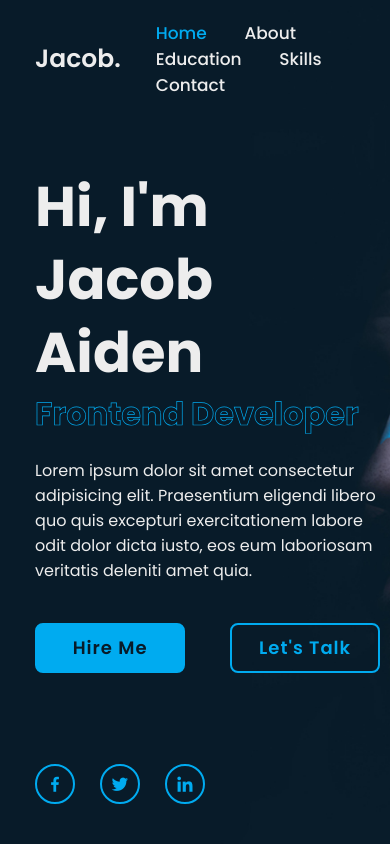
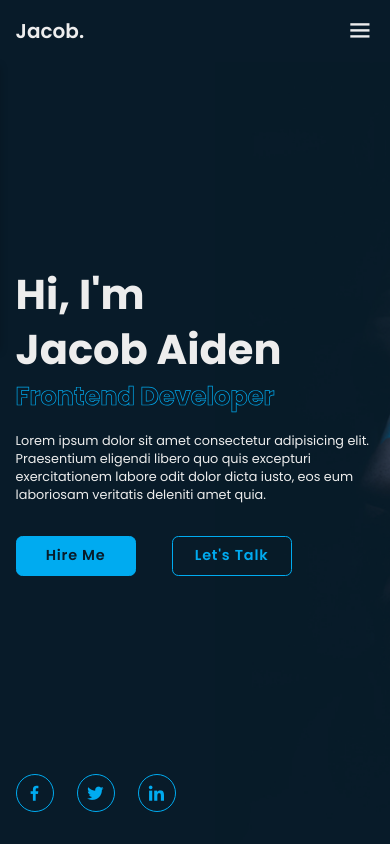
Before and after one commit to SunDevilThor/ch-Responsive-Personal-Portfolio, a plain HTML site: page index.html in a window 390 px wide. Shown: the top 844 px of the page. Drawn offline with nearby package versions, Linux system fonts and the light colour scheme.

Commit message:
Added media screen breakpoints down to 462px

```diff
--- a/css/style.css
+++ b/css/style.css
@@ -39,6 +39,11 @@ body {
     justify-content: space-between;
     align-items: center;
     z-index: 100;
+    transition: .3s;
+}
+
+.header.sticky {
+    background-color: var(--bg-color);
 }
 
 .logo {
@@ -83,6 +88,7 @@ section {
 
 .home-content {
     max-width: 60rem;
+    z-index: 99;
 }
 
 .home-content h1 {
@@ -626,3 +632,137 @@ span {
 .footer-iconTop a:hover i {
     color: var(--main-color);
 }
+
+/* BREAKPOINTS */
+
+@media (max-width: 1200px) {
+    html {
+        font-size: 55%;
+    }
+}
+
+@media (max-width: 991px) {
+    .header {
+        padding: 2rem 4%;
+    }
+
+    section {
+        padding: 10rem 4% 2rem;
+    }
+
+    .home {
+        padding: 0 4%;
+    }
+
+    .footer {
+        padding: 2rem 4%;
+    }
+}
+
+@media (max-width: 768px) {
+    .header {
+        background-color: var(--bg-color);
+    }
+
+    #menu-icon {
+        display: block;
+    }
+
+    .navbar {
+        position: absolute;
+        top: 100%;
+        left: -100%;
+        width: 100%;
+        padding: 1rem 4%;
+        background-color: var(--main-color);
+        box-shadow: 0 .5rem 1rem rgba(0, 0, 0, .2);
+        z-index: 1;
+        transition: .25s ease;
+        transition-delay: .25s;
+    }
+
+    .navbar.active {
+        left: 0;
+        transition-delay: 0s;
+    }
+
+    .navbar .active-nav {
+        position: absolute;
+        top: 0;
+        left: -100%;
+        width: 100%;
+        height: 100%;
+        background-color: var(--bg-color);
+        border-top: .1rem solid rgba(0, 0, 0, .2);
+        z-index: -1;
+        transition: .25s ease;
+        transition-delay: 0s;
+    }
+
+    .navbar.active .active-nav {
+        left: 0;
+        transition-delay: .25s;
+    }
+
+    .navbar a {
+        display: block;
+        font-size: 2rem;
+        margin: 3rem 0;
+        transform: translateX(-20rem);
+        transition: .25s ease;
+        transition-delay: 0s;
+    }
+
+    .navbar.active a {
+        transform: translateX(0);
+        transition-delay: .25s;
+    }
+
+    .home-imgHover {
+        pointer-events: none;
+        background-color: var(--bg-color);
+        opacity: .6;
+    }
+}
+
+@media (max-width: 520px) {
+    html {
+        font-size: 50%;
+    }
+
+    .home-content h1 {
+        display: flex;
+        flex-direction: column;
+    }
+
+    .home-sci {
+        width: 160px;
+    }
+
+    .home-sci a {
+        width: 38px;
+        height: 38px;
+    }
+}
+
+@media (max-width: 462px) {
+    .home-content h1 {
+        font-size: 5.2rem;
+    }
+
+    .education {
+        padding: 10rem 4% 5rem 5%;
+    }
+
+    .contact form .input-box .input-field {
+        width: 100%;
+    }
+
+    .footer {
+        flex-direction: column-reverse;
+    }
+
+    .footer p {
+        margin-top: 2rem;
+    }
+}
--- a/index.html
+++ b/index.html
@@ -28,6 +28,8 @@
             <a href="#education">Education</a>
             <a href="#skills">Skills</a>
             <a href="#contact">Contact</a>
+
+            <span class="active-nav"></span>
         </nav>
     </header>
 
@@ -213,7 +215,7 @@
 
     <!-- contact section design -->
 
-    <section class="contact" id="">
+    <section class="contact" id="contact">
         <h2 class="heading">Contact <span>Me!</span></h2>
 
         <form action="#">
--- a/js/script.js
+++ b/js/script.js
@@ -2,18 +2,40 @@
 let menuIcon = document.querySelector('#menu-icon');
 let navbar = document.querySelector('.navbar');
 
+menuIcon.onclick = () => {
+    menuIcon.classList.toggle('bx-x');
+    navbar.classList.toggle('active');
+}
 
 // scroll sections
 let sections = document.querySelectorAll('section');
 let navLinks = document.querySelectorAll('header nav a');
 
 window.onscroll = () => {
+    sections.forEach(sec => {
+        let top = window.scrollY;
+        let offset = sec.offsetTop - 100;
+        let height = sec.offsetHeight;
+        let id = sec.getAttribute('id');
 
+        if(top >= offset && top < offset + height) {
+            // active navbar links
+            navLinks.forEach(links => {
+                links.classList.remove('active');
+                document.querySelector('header nav a[href*=' + id + ']').classList.add('active');
+            });
+        }
+    });
 
     // sticky header
+    let header = document.querySelector('header');
 
+    header.classList.toggle('sticky', window.scrollY > 100);
 
     // remove toggle icon and navbar when click navbar links (scroll)
+
+    menuIcon.classList.remove('bx-x');
+    navbar.classList.remove('active');
 
 
     // animation footer on scroll
```
